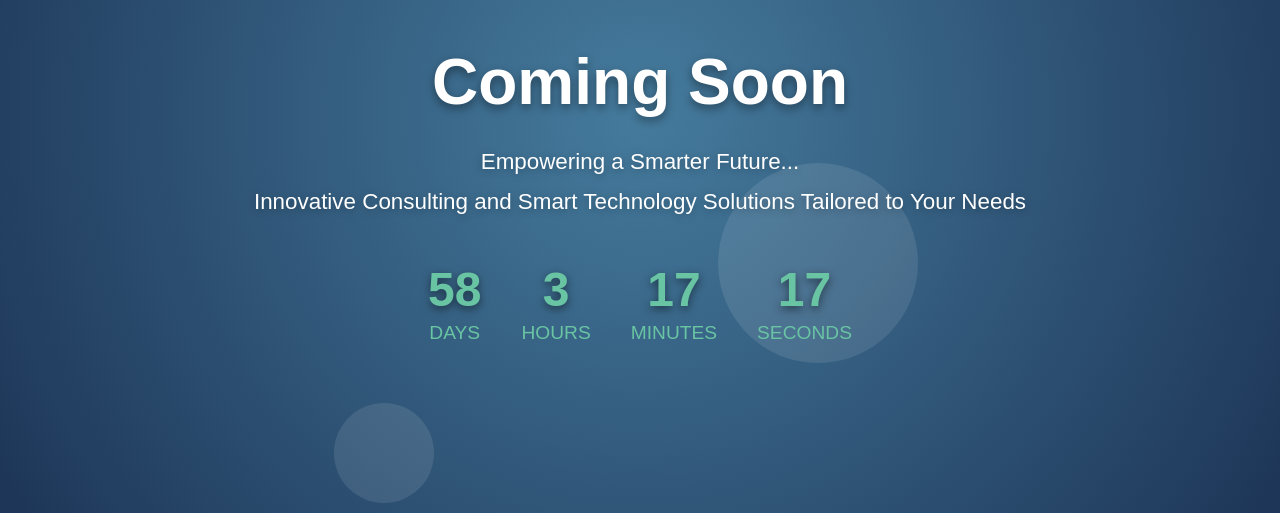
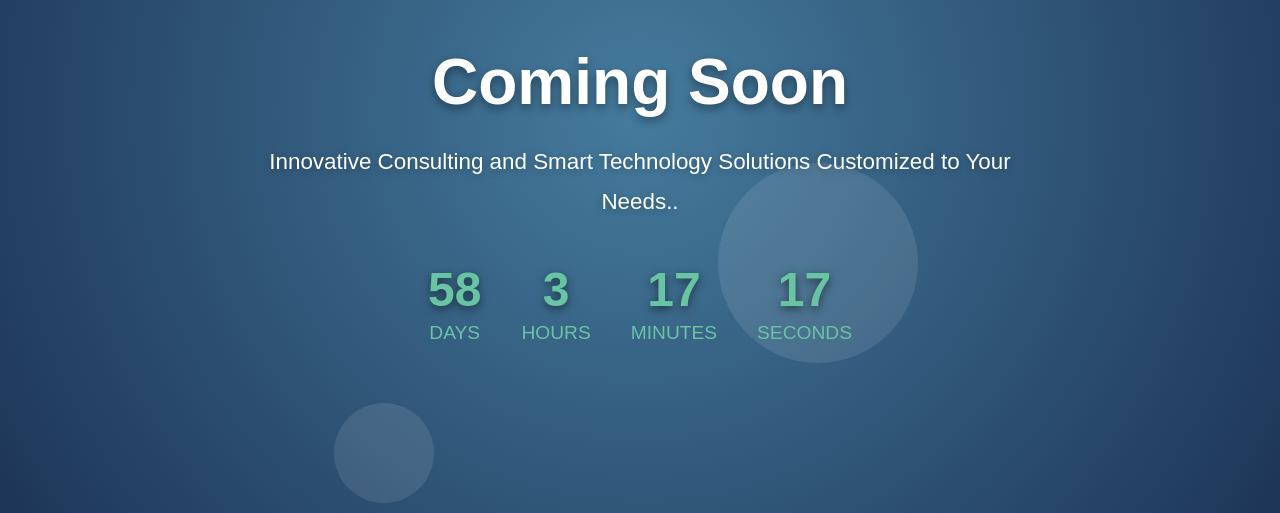
Before and after one commit to F-Business/fbusiness, a plain HTML site: page index.html in a window 1280 px wide. Shown: the part 287-800 px from the top of the page. Drawn offline with Linux system fonts and the light colour scheme.

Commit message:
Update index.html

```diff
--- a/index.html
+++ b/index.html
@@ -116,7 +116,7 @@
     <div class="container">
         <img src="logo.png" alt="Company Logo" class="logo">
         <h1>Coming Soon</h1>
-        <p class="description">Empowering a Smarter Future... <br>Innovative Consulting and Smart Technology Solutions Tailored to Your Needs</p>
+        <p class="description">Innovative Consulting and Smart Technology Solutions Customized to Your Needs..</p>
         <div class="countdown" id="countdown">
             <div>
                 <span id="days">00</span>
```
